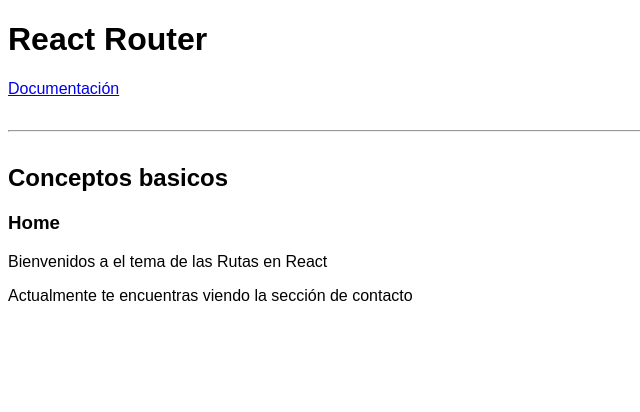
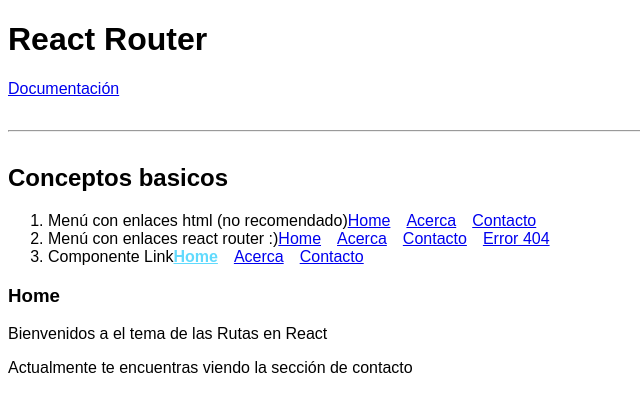
Before and after one commit to MauricioMorenoMorales/JMC-React-router, a React (Create React App) app: page / in a window 1280 px wide. Shown: the top 412 px of the page, without its empty margins (0-640 px from the left). Built offline with nearby package versions, Linux system fonts and the light colour scheme.

Commit message:
Empezando clase 57

```diff
--- a/src/components/ConceptosBasicos.jsx
+++ b/src/components/ConceptosBasicos.jsx
@@ -4,6 +4,7 @@
 import Contacto from '../pages/Contacto';
 import Error404 from './Error404';
 import Home from './Home';
+import MenuConceptos from './MenuConceptos';
 
 export const PrimeraExplicacion = () => {
 	return (
@@ -52,6 +53,7 @@
 		<>
 			<h2>Conceptos basicos</h2>
 			<Router>
+				<MenuConceptos />
 				<Switch>
 					<Route exact path="/" component={Home} />
 					<Route exact path="/acerca" component={Acerca} />
--- /dev/null
+++ b/src/components/MenuConceptos.jsx
@@ -0,0 +1,38 @@
+import React from 'react';
+import { Link, NavLink } from 'react-router-dom';
+
+const MenuConceptos = () => {
+	return (
+		<nav>
+			<ol>
+				<li>
+					<span>Menú con enlaces html (no recomendado)</span>
+					<a href="/">Home</a>
+					<a href="/acerca">Acerca</a>
+					<a href="/contacto">Contacto</a>
+				</li>
+				<li>
+					<span>Menú con enlaces react router :)</span>
+					<Link to="/">Home</Link>
+					<Link to="/acerca">Acerca</Link>
+					<Link to="/contacto">Contacto</Link>
+					<Link to="/no-existe">Error 404</Link>
+				</li>
+				<li>
+					<span>Componente Link</span>
+					<NavLink exact to="/" activeClassName="active">
+						Home
+					</NavLink>
+					<NavLink exact to="/acerca" activeClassName="active">
+						Acerca
+					</NavLink>
+					<NavLink exact to="/contacto" activeClassName="active">
+						Contacto
+					</NavLink>
+				</li>
+			</ol>
+		</nav>
+	);
+};
+
+export default MenuConceptos;
--- a/src/index.css
+++ b/src/index.css
@@ -13,3 +13,12 @@
 hr {
 	margin: 2rem auto;
 }
+
+a {
+	margin-right: 1rem;
+}
+
+.active {
+	font-weight: bold;
+	color: #61dafd;
+}
```
